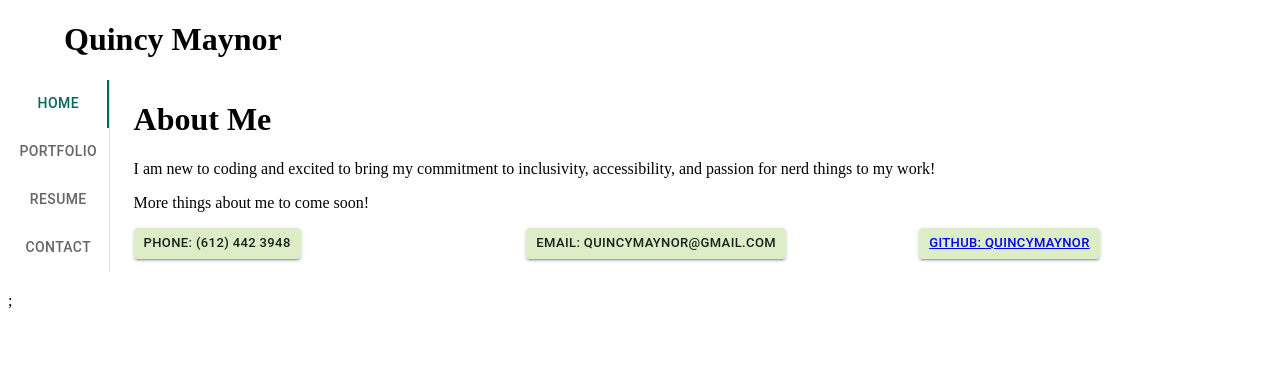
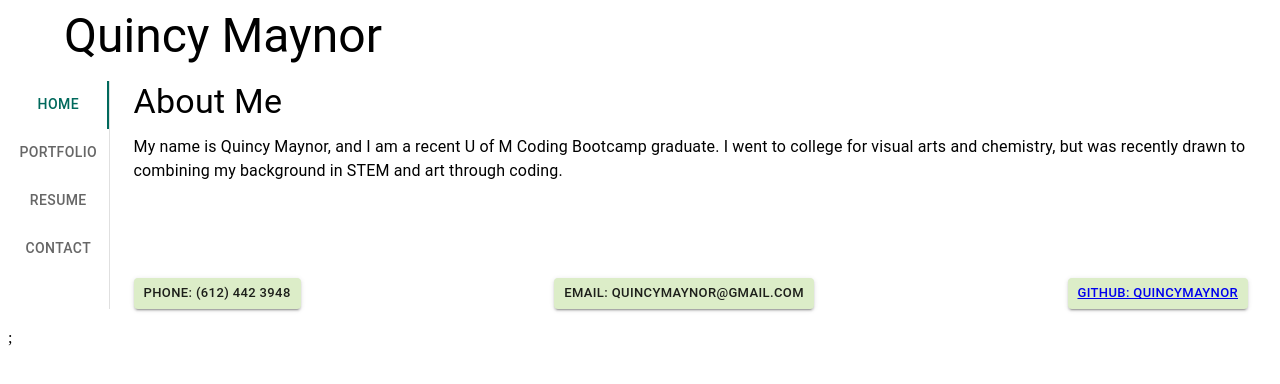
Before and after one commit to quincymaynor/React-Portfolio, a React (Vite) app: page / in a window 1280 px wide. Shown: the top 384 px of the page. Built offline with nearby package versions, Linux system fonts and the light colour scheme.

Commit message:
footer style adjustments and initial contact form functionality

```diff
--- a/src/components/AltMain.jsx
+++ b/src/components/AltMain.jsx
@@ -1,8 +1,7 @@
 import { useState } from 'react';
-import { styled } from '@mui/material/styles';
 import Box from '@mui/material/Box';
 import Container from '@mui/material/Container';
-import Paper from '@mui/material/Paper';
+import Typography from '@mui/material/Typography';
 
 import NavTabs from './NavTabs';
 
@@ -25,7 +24,9 @@ export default function AltMain() {
     return (
     <Box sx={{ width: '100%' }}>
         <Container>
-        <h1>Quincy Maynor</h1>
+          <Typography variant="h3" gutterBottom>
+            Quincy Maynor
+          </Typography>
         </Container>
         <NavTabs value={value} handleChange={handleChange}/>
     </Box>
--- a/src/components/Footer.jsx
+++ b/src/components/Footer.jsx
@@ -1,19 +1,27 @@
+import Container from '@mui/material/Container';
 import Grid from '@mui/material/Grid';
 import Button from '@mui/material/Button'
 
 
 export default function Footer() {
     return (
-        <Grid container spacing={8}>
-            <Grid item xs={4}>
+        <container>
+            <br></br>
+            <br></br>
+            <br></br>
+            <br></br>
+            <br></br>
+            <Grid container justifyContent="space-between" alignItems="flex-end">
+                <Grid item>
                 <Button variant="contained" color="secondary" size="small">Phone: (612) 442 3948</Button>
                 </Grid>
-            <Grid item xs={4}>
+                <Grid item>
                 <Button variant="contained" color="secondary" size="small">Email: quincymaynor@gmail.com</Button>
                 </Grid>
-            <Grid item xs={4}>
+                <Grid item>
                 <Button variant="contained" color="secondary" size="small"><a href="https://github.com/quincymaynor">GitHub: quincymaynor</a></Button>
                 </Grid>
             </Grid>
+        </container>
     );
   }
--- a/src/components/pages/AboutMe.jsx
+++ b/src/components/pages/AboutMe.jsx
@@ -1,17 +1,22 @@
+import Typography from '@mui/material/Typography';
+import Box from '@mui/material/Box';
+
 import Footer from '../Footer';
 
 export default function AboutMe() {
   return (
     <>
-      <h1 class="title1">About Me</h1>
-      <div class="aboutme" id="aboutme">
-        <p>
-          I am new to coding and excited to bring my commitment to inclusivity, accessibility, and passion for nerd things to my work!
-        </p>
-        <p>
-          More things about me to come soon!
-        </p>
-      </div>
+      <Typography variant="h4" gutterBottom>
+        About Me
+      </Typography>
+      <Box class="aboutme" id="aboutme">
+        <Typography variant="body1" gutterBottom>
+
+        </Typography>
+        <Typography variant="body1" gutterBottom>
+          My name is Quincy Maynor, and I am a recent U of M Coding Bootcamp graduate. I went to college for visual arts and chemistry, but was recently drawn to combining my background in STEM and art through coding.
+        </Typography>
+      </Box>
       <Footer/>
     </>
   );
--- a/src/components/pages/Portfolio.jsx
+++ b/src/components/pages/Portfolio.jsx
@@ -1,10 +1,16 @@
-
+import Typography from '@mui/material/Typography';
 import Container from '@mui/material/Container';
 import Grid from '@mui/material/Unstable_Grid2';
+
 import PortfolioCard from "../PortfolioCard";
+import Footer from '../Footer';
 
 export default function Portfolio() {
   return (
+    <>
+      <Typography variant="h4" gutterBottom>
+        Portfolio
+      </Typography>
       <Container sx={{ flexGrow: 1 }}>
         <Grid container spacing={2}>
           <Grid xs={6}>
@@ -42,5 +48,7 @@ export default function Portfolio() {
           </Grid>
         </Grid>
       </Container>
+      <Footer/>
+    </>
   );
 }
--- a/src/components/pages/Resume.jsx
+++ b/src/components/pages/Resume.jsx
@@ -1,16 +1,18 @@
 import * as React from 'react';
+import Typography from '@mui/material/Typography';
+import Box from '@mui/material/Box';
 import Card from '@mui/material/Card';
-import CardActions from '@mui/material/CardActions';
 import CardContent from '@mui/material/CardContent';
-import CardMedia from '@mui/material/CardMedia';
-import Button from '@mui/material/Button';
-import Typography from '@mui/material/Typography';
+
+import Footer from '../Footer';
 
 export default function Resume() {
   return (
     <>
-      <h1 class="title3">Resume</h1>
-      <div class="resume" id="resume">
+      <Typography variant="h4" gutterBottom>
+        Resume
+      </Typography>
+      <Box class="resume" id="resume">
         <Card >
           <CardContent >
             <Typography gutterBottom variant="h6" component="div">
@@ -68,7 +70,7 @@ export default function Resume() {
               Self-Employed — Home Improvement Contractor
             </Typography>
             <Typography gutterBottom variant="body2" color="text.secondary">
-            January 2022-Present, Minneapolis, MN
+            January 2022 - Present, Minneapolis, MN
             </Typography>
             <Typography variant="body2" color="text.secondary">
               - Managed schedule, budget, and income for operations
@@ -84,7 +86,7 @@ export default function Resume() {
               Eastside Community Co-op — Housekeeping and Maintenance Lead
             </Typography>
             <Typography gutterBottom variant="body2" color="text.secondary">
-              October 2020-August 2022t,  Minneapolis, MN
+              October 2020 - August 2022,  Minneapolis, MN
             </Typography>
             <Typography variant="body2" color="text.secondary">
               - Oversaw the ordering of supplies for the housekeeping department
@@ -113,7 +115,8 @@ export default function Resume() {
 
           </CardContent>
         </Card>
-      </div>
+      </Box>
+      <Footer/>
     </>
   );
 }
--- /dev/null
+++ b/src/utils/helpers.js
@@ -0,0 +1,4 @@
+export function validateEmail(email) {
+  const re = /^(([^<>()[\]\\.,;:\s@"]+(\.[^<>()[\]\\.,;:\s@"]+)*)|(".+"))@((\[[0-9]{1,3}\.[0-9]{1,3}\.[0-9]{1,3}\.[0-9]{1,3}\])|(([a-zA-Z\-0-9]+\.)+[a-zA-Z]{2,}))$/;
+  return re.test(String(email).toLowerCase());
+}
```
Also changed, not shown: src/components/pages/Contact.jsx (+286 -29 lines). Lines whose indentation alone changed are shown as unchanged.
